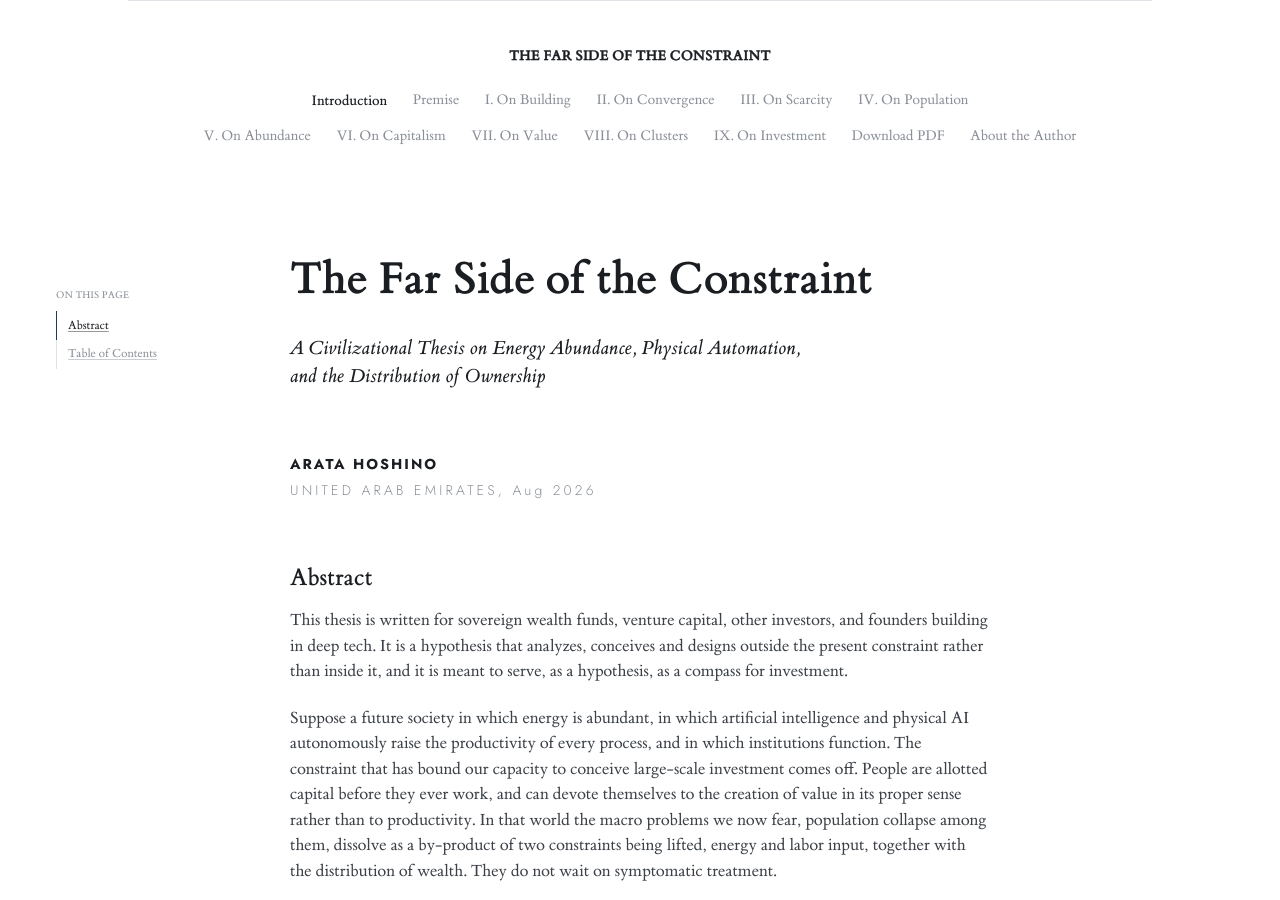
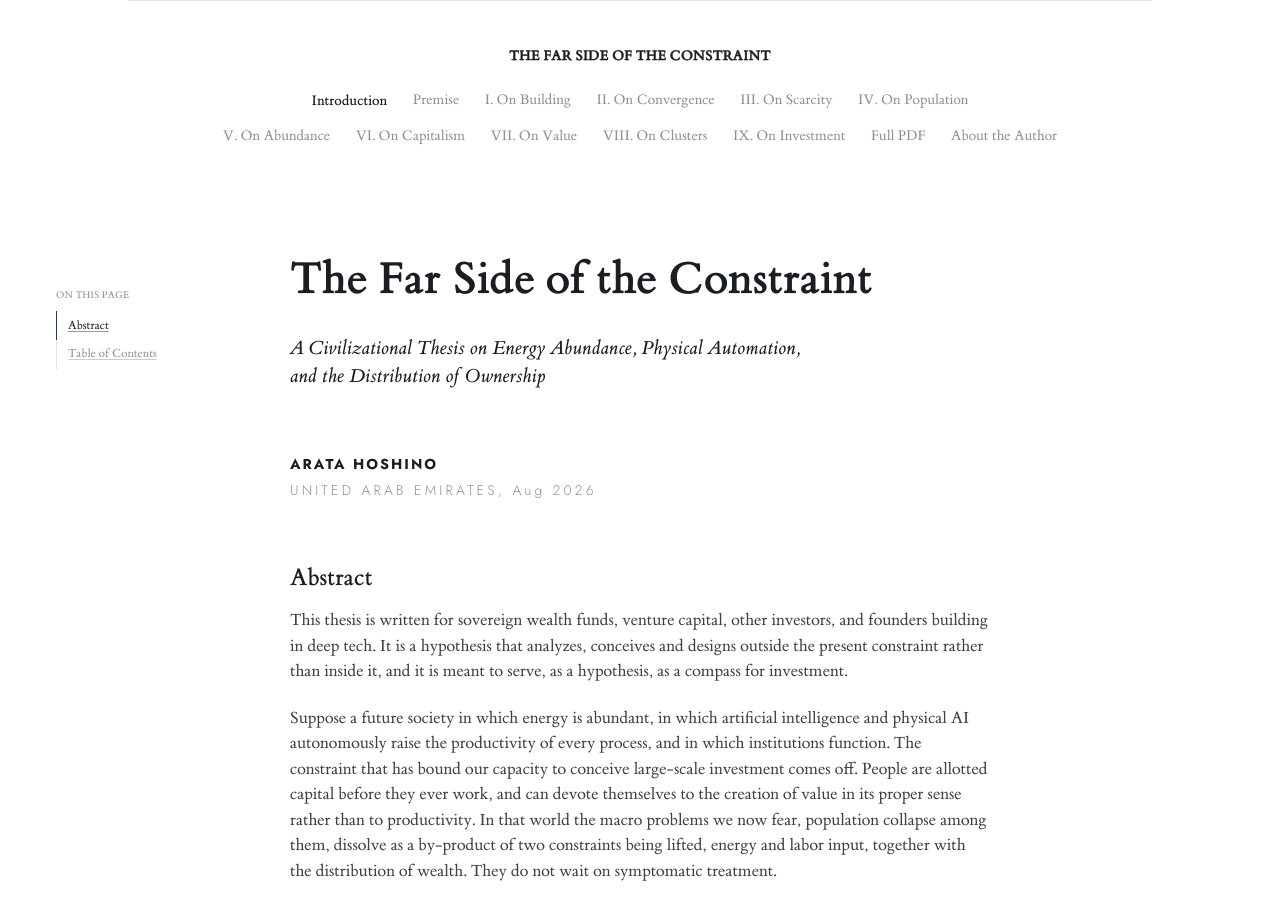
Before and after one commit to arata-hoshino/arata-hoshino.github.io, a Jekyll site: the page built from index.md, in a window 1280 px wide and 900 px high. Built offline with Jekyll 4.4.1, drawn with Linux system fonts in a browser that asks for light colours.

Commit message:
Call the menu entry Full PDF
Co-Authored-By: Claude Opus 5 <noreply@anthropic.com>

```diff
--- a/_includes/runhead.html
+++ b/_includes/runhead.html
@@ -43,7 +43,7 @@
         own viewer, in the tab the reader is already in.
       {% endcomment %}
       <a href="{{ '/assets/the-far-side-of-the-constraint.pdf' | relative_url }}"
-         style="--i: {{ essays.size | plus: 1 }}" class="nav-link">Download PDF</a>
+         style="--i: {{ essays.size | plus: 1 }}" class="nav-link">Full PDF</a>
       <a href="{{ '/about/' | relative_url }}" style="--i: {{ essays.size | plus: 2 }}"
          class="nav-link{% if page.url == '/about/' %} is-current{% endif %}">About the Author</a>
     </nav>
```
